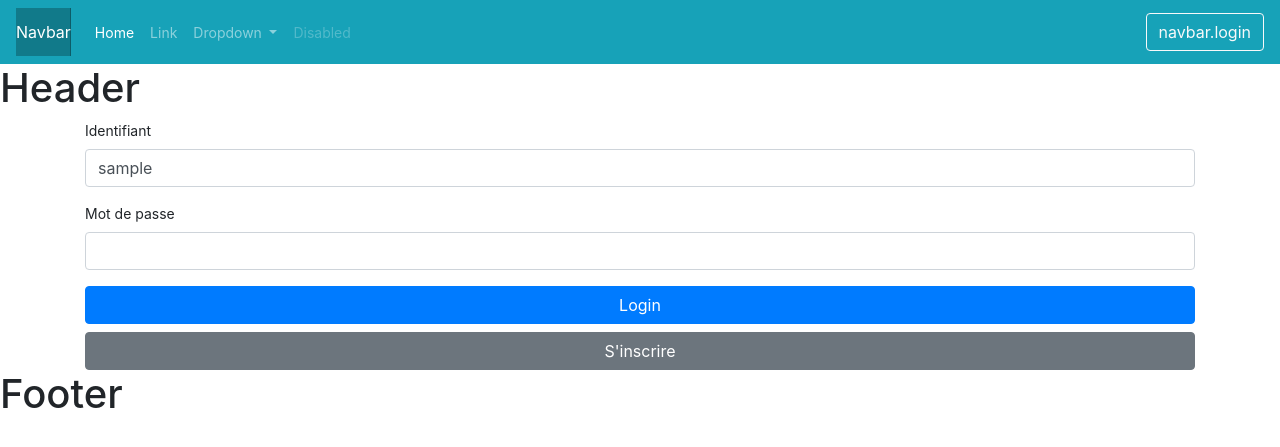
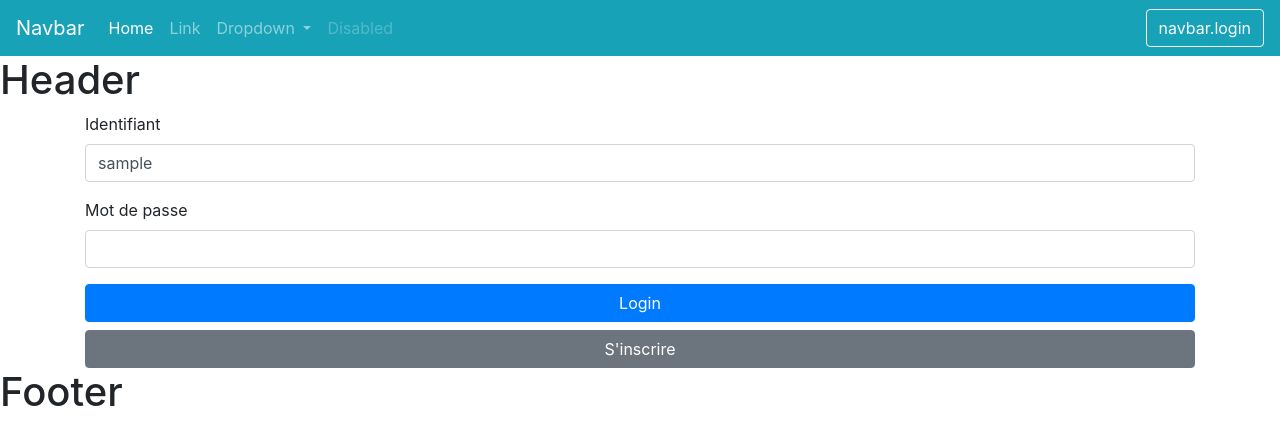
Before and after one commit to Mathieu-S/Projet-Annuel, a Symfony app: template resources/templates/security/login.html.twig in a window 1280 px wide. Shown: the top 447 px of the page. Run offline with Twig, Linux system fonts and the light colour scheme; the template is opened without the code that fills it: most values are stand-ins (such as "Sample title", 1, 10 or a date in 2020); style sheets or scripts are compiled from the project's sources; some libraries are stand-ins or nearby versions.

Commit message:
Fix CSS backoffice présent sur les pages standards

```diff
--- a/resources/assets/scss/global.scss
+++ b/resources/assets/scss/global.scss
@@ -4,4 +4,3 @@
 
 //Project dependancy
 @import "contact";
-@import "backoffice";
--- a/resources/templates/backoffice/base_backoffice.html.twig
+++ b/resources/templates/backoffice/base_backoffice.html.twig
@@ -6,6 +6,7 @@
         <title>{% block title %}Welcome!{% endblock %}</title>
         {% block stylesheets %}
             <link rel="stylesheet" href="{{ asset('build/global.css') }}">
+            <link rel="stylesheet" href="{{ asset('build/backoffice.css') }}">
         {% endblock %}
     </head>
     <body>
--- a/webpack.config.js
+++ b/webpack.config.js
@@ -9,6 +9,7 @@ Encore
     // Entries
     .addEntry('app', './resources/assets/ts/main.ts')
     .addStyleEntry('global', './resources/assets/scss/global.scss')
+    .addStyleEntry('backoffice', './resources/assets/scss/backoffice.scss')
 
     // Loaders
     .enableSassLoader()
```
